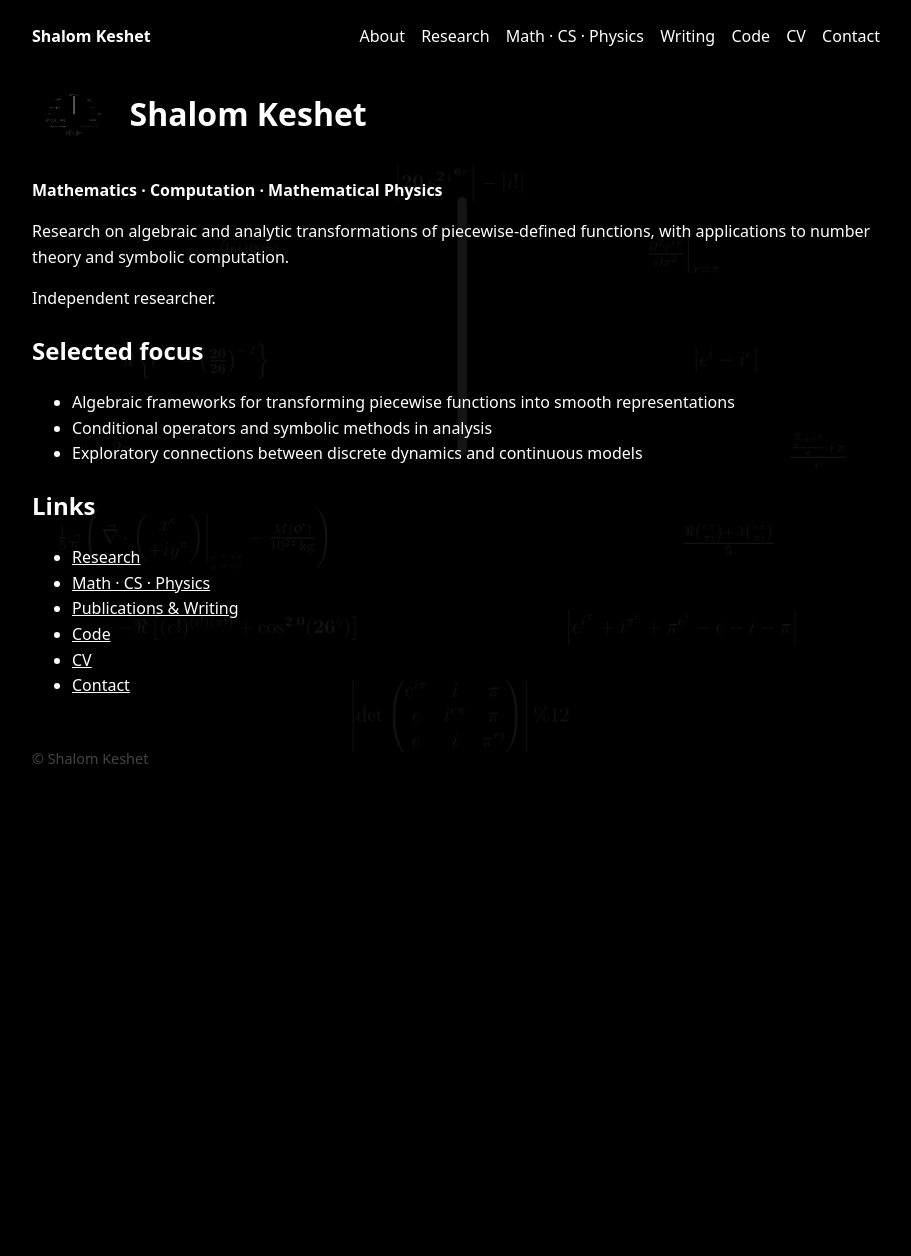
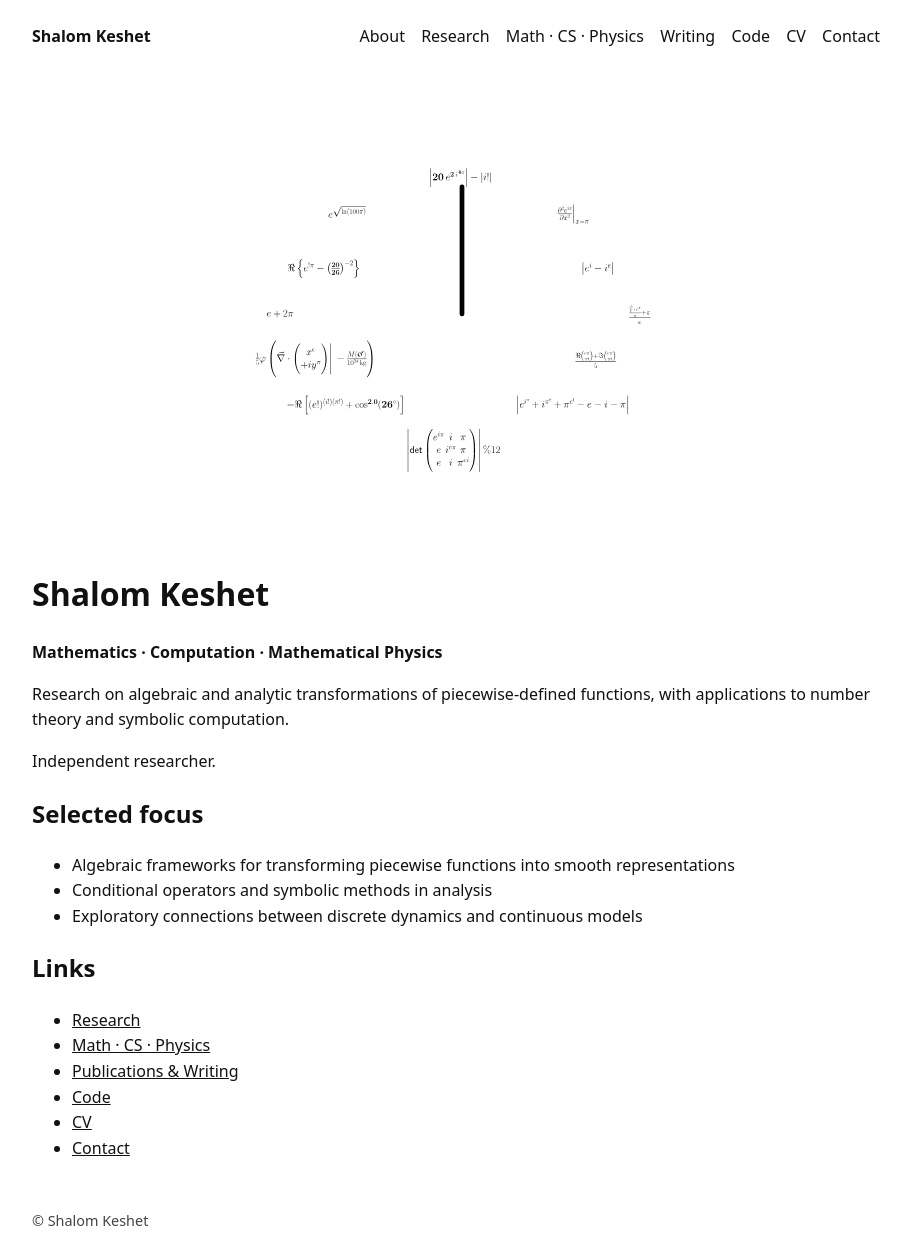
Before and after one commit to shalomkeshet/shalomkeshet.github.io, a Jekyll site: the page built from index.md, in a window 1280 px wide. Shown: the whole page, without its empty margins (178-1089 px from the left). Built offline with Jekyll 4.4.1, drawn with Linux system fonts in a browser that asks for light colours; before the commit the page ends 900 px from its top, so only the background shows below that.

Commit message:
Center homepage logo and clean up styles

```diff
--- a/assets/style.css
+++ b/assets/style.css
@@ -1,23 +1,20 @@
 :root { --max: 860px; }
 
-/* body {
+body {
   margin: 0;
   font-family: system-ui, -apple-system, Segoe UI, Roboto, Arial, sans-serif;
   line-height: 1.6;
   background: #fff;
   color: #111;
-} */
-
-body {
-  margin: 0;
-  font-family: system-ui, -apple-system, Segoe UI, Roboto, Arial, sans-serif;
-  line-height: 1.6;
-  background: #000;
-  color: #fff;
 }
 
 .content a { color: inherit; text-decoration: underline; }
-.footer { margin-top: 48px; font-size: 0.9rem; color: #aaa; }
+
+.footer {
+  margin-top: 48px;
+  font-size: 0.9rem;
+  color: #444;
+}
 
 .wrap { max-width: var(--max); margin: 0 auto; padding: 24px; }
 
@@ -27,60 +24,25 @@ body {
 .nav a:hover { text-decoration: underline; }
 
 .content h1 { margin-top: 24px; }
-.content a { color: inherit; text-decoration: underline; }
-
-.footer { margin-top: 48px; font-size: 0.9rem; color: #444; }
 
 @media (max-width: 640px) {
   .nav a { display: inline-block; margin: 4px 10px 0 0; }
 }
 
-/* Home title: logo inline before name (responsive) */
-.page-title--home{
-  display: inline-flex;
-  align-items: center;
-  gap: 0.9rem;
-  margin: 24px 0 8px;
-  white-space: nowrap;
+.home-logo{
+  display: flex;
+  justify-content: center;
+  margin: 34px 0 14px;
 }
 
-.page-title--home .title-logo{
-  height: 2.0em;       /* scales with the H1 font size */
-  width: auto;
-  display: inline-block;
-
-  background: #000;
-  padding: 0.25em 0.30em;
-  border-radius: 0.40em;
+.home-logo-img{
+  width: min(460px, 70vw);
+  height: auto;
+  display: block;
+  background: #fff;
 }
 
-.page-title--home .title-text{
-  line-height: 1;
+@media (max-width: 520px){
+  .home-logo{ margin: 24px 0 10px; }
+  .home-logo-img{ width: min(380px, 86vw); }
 }
-
-/* Allow wrapping on small screens */
-@media (max-width: 520px){
-  .page-title--home{
-    white-space: normal;
-    flex-wrap: wrap;
-  }
-}
-
-/* Home background watermark */
-body.home::before{
-  content: "";
-  position: fixed;
-  inset: 0;
-  background-image: url("/assets/images/logo.svg");
-  background-repeat: no-repeat;
-  background-position: center;
-  background-size: min(900px, 80vw);
-  opacity: 0.08;
-  pointer-events: none;
-  z-index: 0;
-}
-
-body.home .wrap{
-  position: relative;
-  z-index: 1;
-}
--- a/index.md
+++ b/index.md
@@ -3,12 +3,13 @@ layout: default
 title: Home
 ---
 
-<!-- # Shalom Keshet -->
+<div class="home-logo">
+  <img src="{{ site.baseurl }}/assets/images/logo_bw.svg"
+       alt="Logo"
+       class="home-logo-img">
+</div>
 
-<h1 class="page-title page-title--home">
-  <img class="title-logo" src="{{ site.baseurl }}/assets/images/logo.svg" alt="" aria-hidden="true">
-  <span class="title-text">Shalom Keshet</span>
-</h1>
+# Shalom Keshet
 
 **Mathematics · Computation · Mathematical Physics**
 
@@ -24,9 +25,9 @@ Independent researcher.
 
 ## Links
 
-- [Research](/research)
-- [Math · CS · Physics](/math-computing-physics)
-- [Publications & Writing](/publications)
-- [Code](/code)
-- [CV](/curriculum-vitae/)
-- [Contact](/contact)
+- [Research]({{ site.baseurl }}/research)
+- [Math · CS · Physics]({{ site.baseurl }}/math-computing-physics)
+- [Publications & Writing]({{ site.baseurl }}/publications)
+- [Code]({{ site.baseurl }}/code)
+- [CV]({{ site.baseurl }}/curriculum-vitae/)
+- [Contact]({{ site.baseurl }}/contact)
```
Also changed, not shown: assets/images/logo_bw.svg (added).
